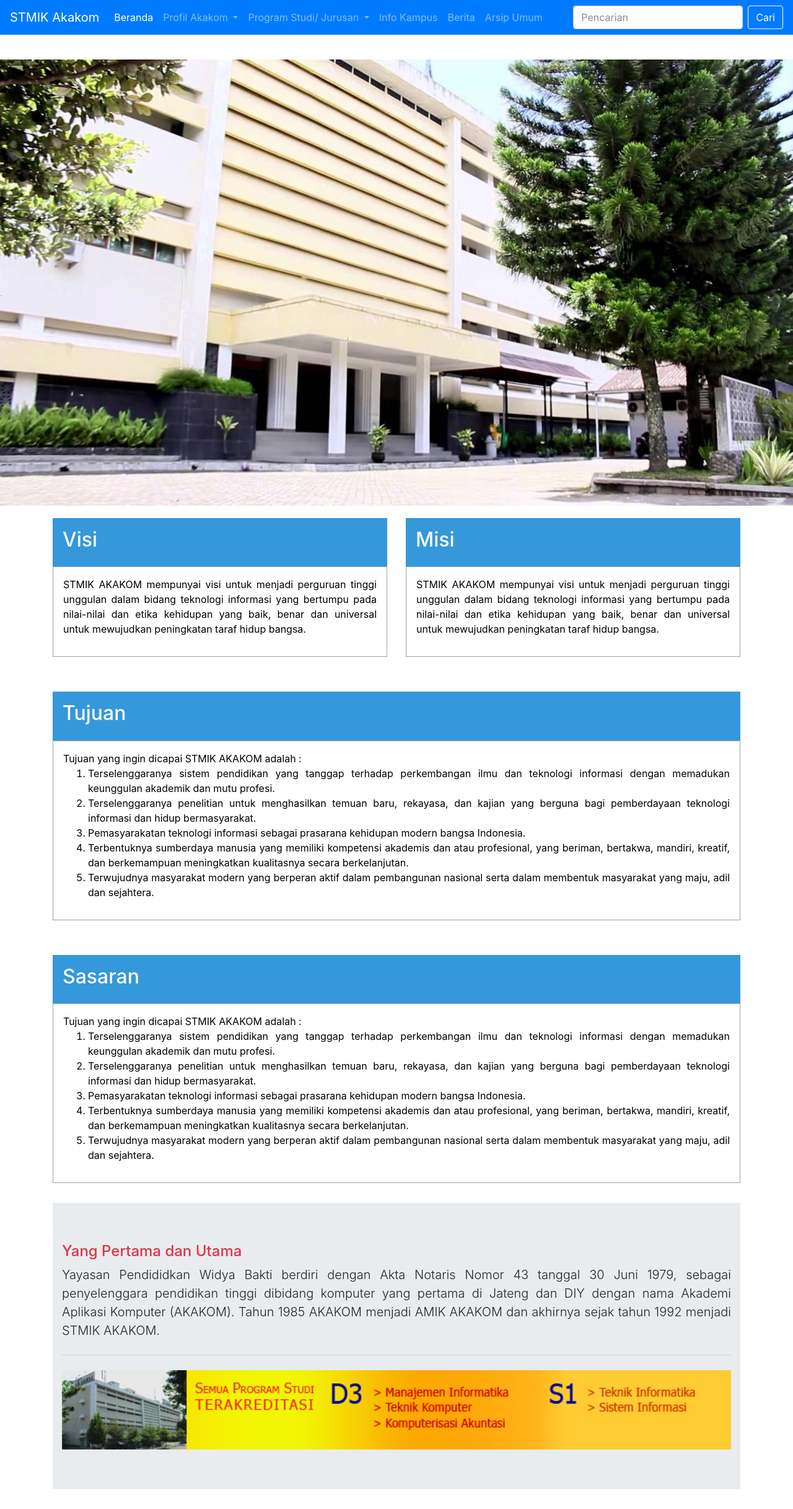
After one commit to Gudang-Source/AkakomWeb, a PHP site: page /visimisi.php in a window 1280 px wide. The commit adds this page. Shown: the whole page at 62% size. Run offline with PHP 8.4, Linux system fonts and the light colour scheme.

Commit message:
visimisi

```diff
--- a/index.php
+++ b/index.php
@@ -21,7 +21,7 @@
 	          Profil Akakom
 	        </a>
 	        <div class="dropdown-menu" aria-labelledby="navbarDropdown">
-	          <a class="dropdown-item" href="#">Visi dan Misi</a>
+	          <a class="dropdown-item" href="visimisi.php">Visi dan Misi</a>
 	          <a class="dropdown-item" href="#">Profil STMIK Akakom</a>
 						<a class="dropdown-item" href="#">Kontak Kami</a>
 						<a class="dropdown-item" href="#">Pejabat di STMIK Akakom</a>
--- /dev/null
+++ b/visimisi.php
@@ -0,0 +1,225 @@
+<!DOCTYPE html>
+<html>
+
+<head>
+  <title>Akakom</title>
+  <meta name="viewport" content="width=device-width, initial-scale=1, shrink-to-fit=no">
+  <link rel="stylesheet"  href="css/bootstrap.css">
+  <style>
+    .footer {
+      position: absolute;
+      margin-top: 3em;
+      width: 100%;
+      height: 60px;
+      line-height: 60px;
+      background-color: #f5f5f5;
+    }
+
+    .card {
+      padding: 1em;
+    }
+
+    .carousel-inner {
+      margin-bottom: 2em;
+    }
+
+    .carousel-inner img {
+      width: 100%;
+      height: 100%;
+    }
+
+    .content {
+      position: static;
+      padding: 1em;
+      margin-top: 0px;
+      width: 100%;
+      height: auto;
+      color: white;
+    }
+
+    .content-biru {
+      background-color: #3498db;
+    }
+
+    .content-inline {
+      background-color: #ffff;
+      border: 1px solid #95a5a6;
+      color: black;
+      margin-bottom: 2em;
+    }
+  </style>
+</head>
+
+<body>
+  <nav class="navbar navbar-expand-lg navbar-dark bg-primary">
+    <a class="navbar-brand" href="#">STMIK Akakom</a>
+    <button class="navbar-toggler" type="button" data-toggle="collapse" data-target="#navbarSupportedContent" aria-controls="navbarSupportedContent"
+      aria-expanded="false" aria-label="Toggle navigation">
+      <span class="navbar-toggler-icon"></span>
+    </button>
+    <div class="collapse navbar-collapse" id="navbarSupportedContent">
+      <ul class="navbar-nav mr-auto">
+        <li class="nav-item active">
+          <a class="nav-link" href="index.php">Beranda
+            <span class="sr-only">(current)</span>
+          </a>
+        </li>
+        <li class="nav-item dropdown">
+          <a class="nav-link dropdown-toggle" href="#" id="navbarDropdown" role="button" data-toggle="dropdown" aria-haspopup="true"
+            aria-expanded="false">
+            Profil Akakom
+          </a>
+          <div class="dropdown-menu" aria-labelledby="navbarDropdown">
+            <a class="dropdown-item" href="visimisi.php">Visi dan Misi</a>
+            <a class="dropdown-item" href="#">Profil STMIK Akakom</a>
+            <a class="dropdown-item" href="#">Kontak Kami</a>
+            <a class="dropdown-item" href="#">Pejabat di STMIK Akakom</a>
+            <a class="dropdown-item" href="#">Kontak Dosen STMIK Akakom</a>
+          </div>
+        </li>
+        <li class="nav-item dropdown">
+          <a class="nav-link dropdown-toggle" href="#" id="navbarDropdown" role="button" data-toggle="dropdown" aria-haspopup="true"
+            aria-expanded="false">
+            Program Studi/ Jurusan
+          </a>
+          <div class="dropdown-menu" aria-labelledby="navbarDropdown">
+            <a class="dropdown-item" href="#">Komputerisasi Akuntansi (D3)</a>
+            <a class="dropdown-item" href="#">Teknik Komputer (D3) </a>
+            <a class="dropdown-item" href="#">Manajemen Informatika (D3)</a>
+            <a class="dropdown-item" href="#">Sistem Informasi (S1)</a>
+            <a class="dropdown-item" href="#">Teknik Informatika (S1)</a>
+          </div>
+        </li>
+        <li class="nav-item">
+          <a class="nav-link" href="#">Info Kampus</a>
+        </li>
+        <li class="nav-item">
+          <a class="nav-link" href="#">Berita</a>
+        </li>
+        <li class="nav-item">
+          <a class="nav-link" href="#">Arsip Umum</a>
+        </li>
+      </ul>
+
+      <form class="form-inline my-2 my-lg-0">
+        <input class="form-control mr-sm-2" type="search" placeholder="Pencarian" aria-label="Search">
+        <button class="btn btn-outline-light my-2 my-sm-0" type="submit">Cari</button>
+      </form>
+    </div>
+  </nav>
+
+  <div class="text-center" style="margin-top:40px; margin-bottom:20px">
+    <img src="img/gedung.jpg" class="img-fluid" alt="Responsive image">
+  </div>
+  <div class="container text-justify">
+    <div class="row">
+      <div class="col">
+        <div class="content content-biru">
+          <h2>Visi</h2>
+        </div>
+        <div class="content content-inline">
+
+          <p>STMIK AKAKOM mempunyai visi untuk menjadi perguruan tinggi unggulan dalam bidang teknologi informasi yang bertumpu
+            pada nilai-nilai dan etika kehidupan yang baik, benar dan universal untuk mewujudkan peningkatan taraf hidup
+            bangsa.</p>
+        </div>
+      </div>
+      <div class="col">
+        <div class="content content-biru">
+          <h2>Misi</h2>
+        </div>
+        <div class="content content-inline">
+          <p>STMIK AKAKOM mempunyai visi untuk menjadi perguruan tinggi unggulan dalam bidang teknologi informasi yang bertumpu
+            pada nilai-nilai dan etika kehidupan yang baik, benar dan universal untuk mewujudkan peningkatan taraf hidup
+            bangsa.</p>
+        </div>
+      </div>
+    </div>
+    <br>
+    <div class="row">
+      <div class="col">
+        <div class="content content-biru">
+          <h2>Tujuan</h2>
+        </div>
+        <div class="content content-inline">
+
+          Tujuan yang ingin dicapai STMIK AKAKOM adalah :
+          <ol>
+            <li>
+              Terselenggaranya sistem pendidikan yang tanggap terhadap perkembangan ilmu dan teknologi informasi dengan memadukan keunggulan
+              akademik dan mutu profesi.
+            </li>
+            <li>
+              Terselenggaranya penelitian untuk menghasilkan temuan baru, rekayasa, dan kajian yang berguna bagi pemberdayaan teknologi
+              informasi dan hidup bermasyarakat.
+            </li>
+            <li>
+              Pemasyarakatan teknologi informasi sebagai prasarana kehidupan modern bangsa Indonesia.
+            </li>
+            <li>
+              Terbentuknya sumberdaya manusia yang memiliki kompetensi akademis dan atau profesional, yang beriman, bertakwa, mandiri,
+              kreatif, dan berkemampuan meningkatkan kualitasnya secara berkelanjutan.
+            </li>
+            <li>
+              Terwujudnya masyarakat modern yang berperan aktif dalam pembangunan nasional serta dalam membentuk masyarakat yang maju,
+              adil dan sejahtera.
+            </li>
+          </ol>
+        </div>
+      </div>
+    </div>
+    <br>
+    <div class="row">
+      <div class="col">
+        <div class="content content-biru">
+          <h2>Sasaran</h2>
+        </div>
+        <div class="content content-inline">
+
+          Tujuan yang ingin dicapai STMIK AKAKOM adalah :
+          <ol>
+            <li>
+              Terselenggaranya sistem pendidikan yang tanggap terhadap perkembangan ilmu dan teknologi informasi dengan memadukan keunggulan
+              akademik dan mutu profesi.
+            </li>
+            <li>
+              Terselenggaranya penelitian untuk menghasilkan temuan baru, rekayasa, dan kajian yang berguna bagi pemberdayaan teknologi
+              informasi dan hidup bermasyarakat.
+            </li>
+            <li>
+              Pemasyarakatan teknologi informasi sebagai prasarana kehidupan modern bangsa Indonesia.
+            </li>
+            <li>
+              Terbentuknya sumberdaya manusia yang memiliki kompetensi akademis dan atau profesional, yang beriman, bertakwa, mandiri,
+              kreatif, dan berkemampuan meningkatkan kualitasnya secara berkelanjutan.
+            </li>
+            <li>
+              Terwujudnya masyarakat modern yang berperan aktif dalam pembangunan nasional serta dalam membentuk masyarakat yang maju,
+              adil dan sejahtera.
+            </li>
+          </ol>
+        </div>
+      </div>
+    </div>
+
+
+
+    <div class="jumbotron jumbotron-fluid">
+      <div class="container">
+        <h4 class="display-12 text-danger">Yang Pertama dan Utama</h4>
+        <p class="lead" align="justify">
+          Yayasan Pendididkan Widya Bakti berdiri dengan Akta Notaris Nomor 43 tanggal 30 Juni 1979, sebagai penyelenggara pendidikan
+          tinggi dibidang komputer yang pertama di Jateng dan DIY dengan nama Akademi Aplikasi Komputer (AKAKOM). Tahun 1985
+          AKAKOM menjadi AMIK AKAKOM dan akhirnya sejak tahun 1992 menjadi STMIK AKAKOM.
+        </p>
+        <hr class="my-4">
+        <img class="img-fluid" style="width:100%" src="img/jurusan.png">
+      </div>
+    </div>
+  </div>
+  <script src="js/jquery-3.2.1.min.js"></script>
+	<script src="js/popper.js"></script>
+  <script src="js/bootstrap.min.js"></script>
+</body>
+
+</html>
```
